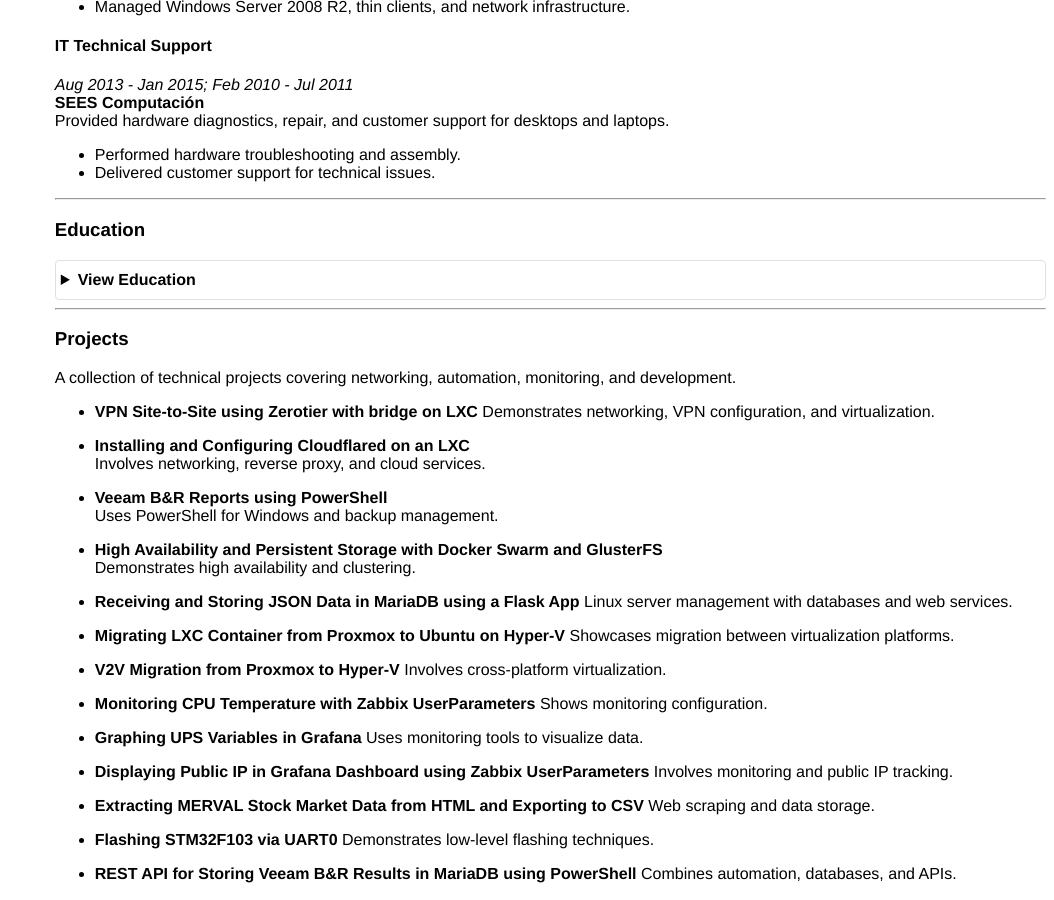
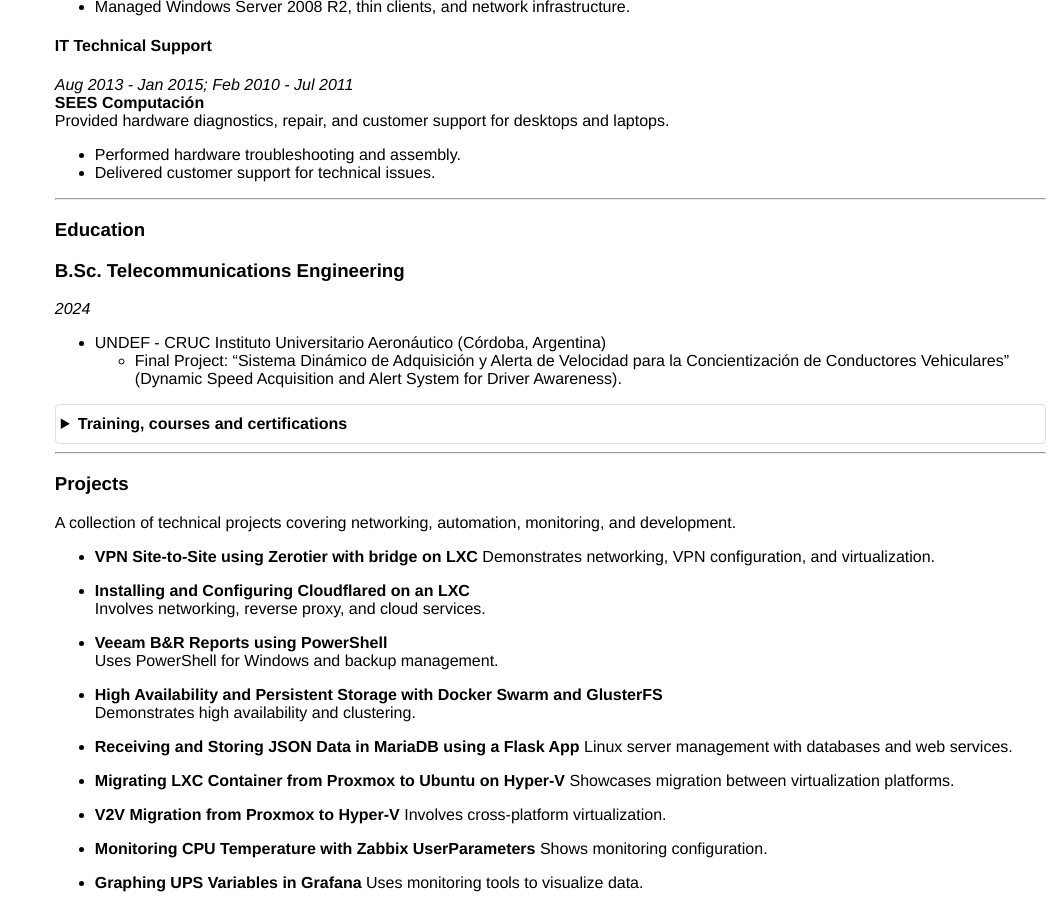
Before and after one commit to fipharraguerre/cv-homepage, a Jekyll site: the page built from index_en.md, in a window 1280 px wide and 900 px high, scrolled down 805 px. Shown: the whole window, without its empty margins (226-1280 px from the left). Built offline with Jekyll 4.4.1, drawn with Linux system fonts in a browser that asks for light colours.

Commit message:
training added

```diff
--- a/_includes/education_en.md
+++ b/_includes/education_en.md
@@ -1,15 +1,27 @@
-<h3>B.Sc. Telecommunications Engineering</h3>
-<p><em>2024</em></p>
-<ul>
-  <li>UNDEF - CRUC Instituto Universitario Aeronáutico (Córdoba, Argentina)
-    <ul>
-      <li>Final Project: "Sistema Dinámico de Adquisición y Alerta de Velocidad para la Concientización de Conductores Vehiculares" (Dynamic Speed Acquisition and Alert System for Driver Awareness).</li>
-    </ul>
-  </li>
-</ul>
+<details>
+<summary><h4 style="display: inline;">Certifications and Technical Training</h4></summary>
+	<ul>
+		<li><strong>AZ-900:</strong> Microsoft Azure Fundamentals - <em>Expected: 2025</em></li>
+		<li><strong>LPIC-1:</strong> Linux Administrator - <em>ACG 2020</em></li>
+		<li><strong>MS-10997:</strong> Office 365 Administration and Troubleshooting - <em>Intertron Education 2021</em></li>
+	</ul>
+</details>
 
-<h3>Training, courses and certifications</h3>
-<ul>
-  <li>XYZ 2021</li>
-  <li>ABC 2020</li>
-</ul>
+<details>
+<summary><h4 style="display: inline;">Workshops and Specialized Training</h4></summary>
+	<ul>
+		<li>Teledetección SAR - <em>CONAE 2022</em></li>
+		<li>Introducción a la Compatibilidad Electromagnética - <em>IUA 2019</em></li>
+		<li>Conceptos Prácticos para el diseño de un sitio de energía Fotovoltaica-Eólica - <em>IUA 2019</em></li>
+		<li>Introducción a la Seguridad Informática - <em>IUA 2017</em></li>
+	</ul>
+</details>
+
+<details>
+<summary><h4 style="display: inline;">Foundational Training</h4></summary>
+	<ul>
+		<li>SECOM 2016: Sistemas de Modulación Ortogonales, Soluciones indoor 3G - <em>UTN FRC 2016</em></li>
+		<li>Introducción al Cómputo de Altas Prestaciones (HPC) - <em>IUA 2013</em></li>
+		<li>Elementos de Matemática - <em>UNC 2008</em></li>
+	</ul>
+</details>
--- a/index_en.md
+++ b/index_en.md
@@ -106,8 +106,13 @@
 ---
 
 ### Education
+### B.Sc. Telecommunications Engineering
+*2024*
+- UNDEF - CRUC Instituto Universitario Aeronáutico (Córdoba, Argentina)
+    - Final Project: "Sistema Dinámico de Adquisición y Alerta de Velocidad para la Concientización de Conductores Vehiculares" (Dynamic Speed Acquisition and Alert System for Driver Awareness).
+
 <details>
-    <summary>View Education</summary>
+    <summary>Training, courses and certifications</summary>
 	{% include education_en.md %}
 </details>
 
```
